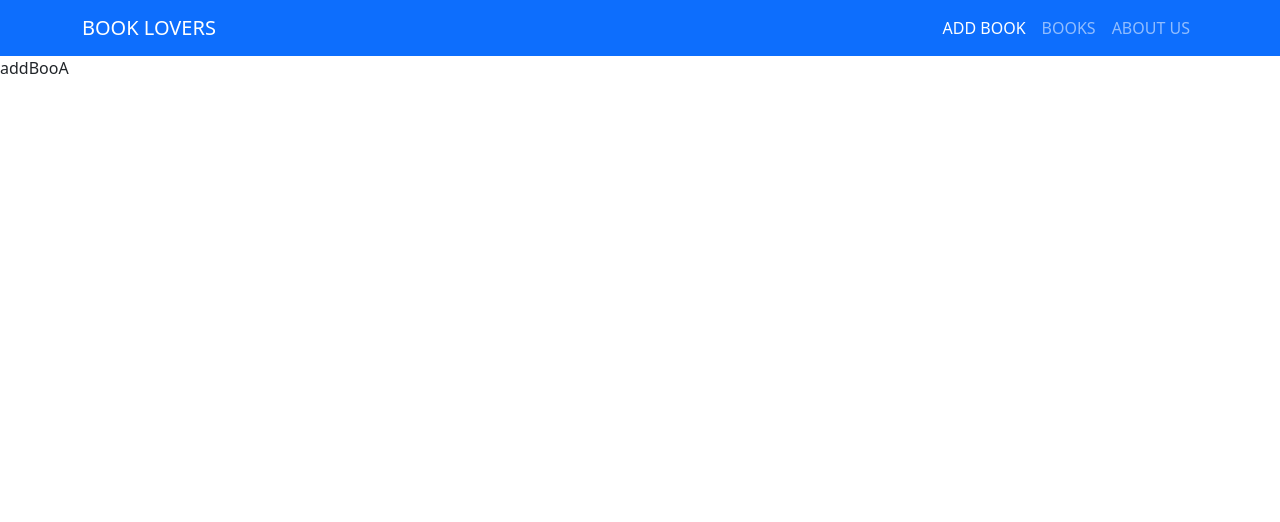
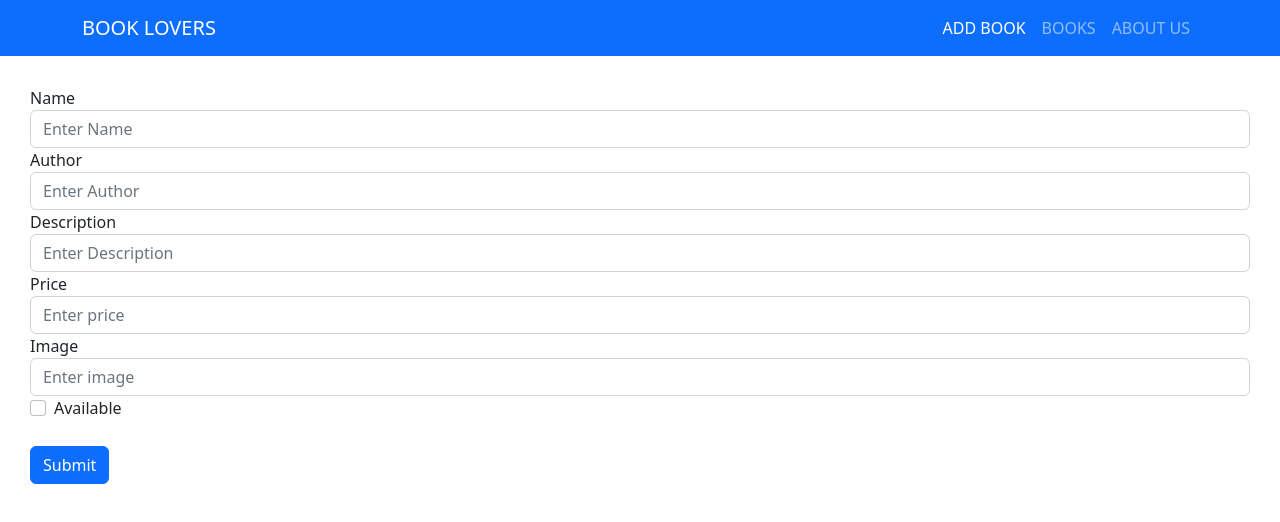
Before and after one commit to anjana-madushan/Book-Store, a React (Create React App) app in the folder frontend/: page /add in a window 1280 px wide. Shown: the top 522 px of the page. Built offline with nearby package versions, Linux system fonts and the light colour scheme.

Commit message:
add operation frontend is done

```diff
--- a/frontend/src/components/addBook.js
+++ b/frontend/src/components/addBook.js
@@ -1,8 +1,95 @@
-import React from 'react'
+import React, { useState } from 'react'
+import "./stylesForm.css"
+import axios from 'axios';
+import {useNavigate} from "react-router-dom"
 
 const AddBook = () => {
+
+
+  const navigate = useNavigate();
+  const [inputs, setInputs] = useState({
+    name: '',
+    description:'',
+    author:'',
+    price:'',
+    image:''
+  });
+
+  const [checked, setChecked] = useState(false);
+
+  const handleChange = (e) => {
+    setInputs((prevState)=> ({
+      ...prevState,
+      [e.target.name] : e.target.value
+    }))
+  }
+
+
+
+  const handleSubmit = (e)=>{
+    e.preventDefault();
+
+    const newBook = {
+      name: String(inputs.name),
+      author:String(inputs.author),
+      description:String(inputs.description),
+      price:Number(inputs.price),
+      image:String(inputs.image),
+      available:Boolean(checked)
+    }
+
+    axios.post('http://localhost:5000/books/add', newBook).then(()=>{
+      navigate("/books");
+    }).catch((err)=>{
+      alert(err);
+    })
+
+  }
+
   return (
-    <div>addBooA</div>
+    <div className='form'>
+      <form onSubmit={handleSubmit}>
+    <div className="form-group">
+      <label for="name">Name</label>
+      <input value={inputs.name} onChange={handleChange}
+       type="text" name='name' className="form-control" id="name" aria-describedby="nameHelp" placeholder="Enter Name"/>
+    </div>
+
+    <div className="form-group">
+      <label for="author">Author</label>
+      <input value={inputs.author} onChange={handleChange}
+       type="text" name='author' className="form-control" id="author" aria-describedby="authorHelp" placeholder="Enter Author"/>
+    </div>
+
+    <div className="form-group">
+      <label for="description">Description</label>
+      <input value={inputs.description} onChange={handleChange}
+      type="text" name='description' className="form-control" id="description" aria-describedby="descriptionHelp" placeholder="Enter Description"/>
+    </div>
+
+    <div className="form-group">
+      <label for="price">Price</label>
+      <input value={inputs.price} onChange={handleChange}
+      type="number"  name='price' min={100}  className="form-control" id="price" aria-describedby="priceHelp" placeholder="Enter price"/>
+    </div>
+
+  <div className="form-group">
+      <label for="image">Image</label>
+      <input type="text" value={inputs.image} onChange={handleChange}
+          className="form-control" name='image' id="image" aria-describedby="imageHelp" placeholder="Enter image"/>
+    </div>
+
+    <div className="form-check">
+    <input checked={checked} onChange={()=>setChecked(!checked)}
+     type="checkbox" name='checked' class="form-check-input" id="exampleCheck1"/>
+    <label className="form-check-label" for="exampleCheck1">Available</label>
+  </div>
+
+<br/>
+
+     <button type="submit" class="btn btn-primary">Submit</button>
+  </form>
+  </div>
   )
 }
 
--- /dev/null
+++ b/frontend/src/components/stylesForm.css
@@ -0,0 +1,3 @@
+.form{
+    padding:30px;
+}
```
